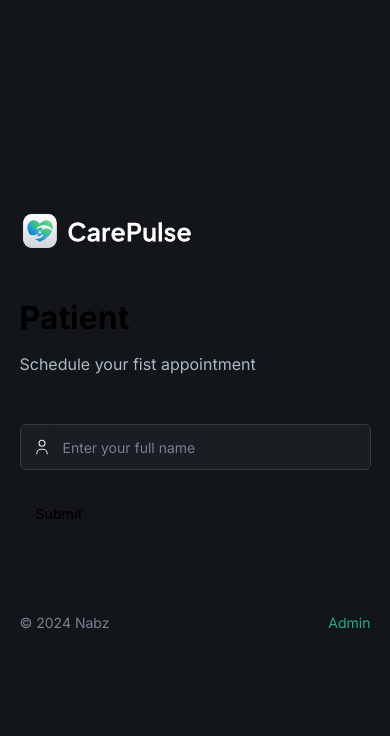
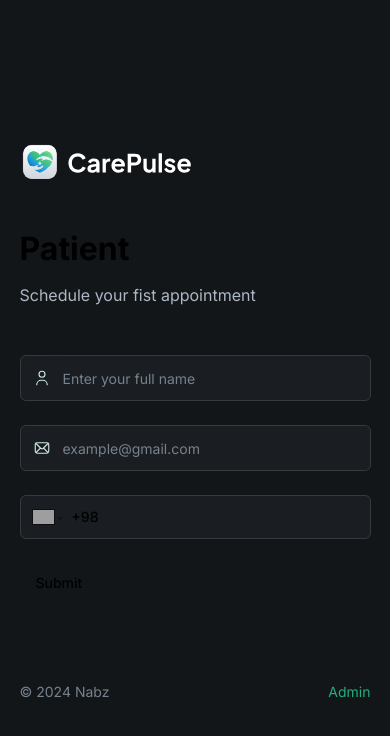
Before and after one commit to mmnsrti/nabz, a Next.js app: page / in a window 390 px wide. Shown: the top 736 px of the page. Built offline with nearby package versions, Linux system fonts and the light colour scheme; grey boxes are pictures that could not be loaded.

Commit message:
"Updated PatientForm.tsx and CustomFormFields.tsx to add phone input field, installed react-phone-number-input package and updated package-lock.json and package.json accordingly."

```diff
--- a/components/forms/PatientForm.tsx
+++ b/components/forms/PatientForm.tsx
@@ -13,13 +13,13 @@
 });
 
 export enum FormFieldType {
-    INPUT = 'input'
-    ,CHECKBOX = 'checkbox'
-    ,SELECT = 'select'
-    ,TEXTAREA = 'textarea'
-    ,PHONE_INPUT = 'phoneInput'
-    ,DATE_PICKER = 'datePicker'
-    ,SKELETON = 'skeleton'
+  INPUT = "input",
+  CHECKBOX = "checkbox",
+  SELECT = "select",
+  TEXTAREA = "textarea",
+  PHONE_INPUT = "phoneInput",
+  DATE_PICKER = "datePicker",
+  SKELETON = "skeleton",
 }
 const PatientForm = () => {
   // 1. Define your form.
@@ -52,7 +52,24 @@
           placeholder="Enter your full name"
           iconSrc="/assets/icons/user.svg"
           iconAlt="user"
-
+        />
+        <CustomFormFields
+          control={form.control}
+          fieldType={FormFieldType.INPUT}
+          name="email"
+          label="Email"
+          placeholder="example@gmail.com"
+          iconSrc="/assets/icons/email.svg"
+          iconAlt="email"
+        />
+        <CustomFormFields
+          control={form.control}
+          fieldType={FormFieldType.PHONE_INPUT}
+          name="phone"
+          label="Phone Number"
+          placeholder="+98912123465"
+          iconSrc="/assets/icons/phone.svg"
+          iconAlt="phone"
         />
         <Button type="submit">Submit</Button>
       </form>
--- a/components/ui/CustomFormFields.tsx
+++ b/components/ui/CustomFormFields.tsx
@@ -11,6 +11,8 @@
 import { Control } from "react-hook-form";
 import { FormFieldType } from "../forms/PatientForm";
 import Image from "next/image";
+import "react-phone-number-input/style.css";
+import PhoneInput from "react-phone-number-input";
 type CustomProps = {
   control: Control<any>;
   name: string;
@@ -26,7 +28,16 @@
   fieldType: FormFieldType;
 };
 const RenderField = ({ props, field }: { field: any; props: CustomProps }) => {
-  const { control, fieldType, name, label, iconSrc, iconAlt,placeholder,disabled } = props;
+  const {
+    control,
+    fieldType,
+    name,
+    label,
+    iconSrc,
+    iconAlt,
+    placeholder,
+    disabled,
+  } = props;
 
   switch (fieldType) {
     case FormFieldType.INPUT:
@@ -51,6 +62,20 @@
             />
           </FormControl>
         </div>
+      );
+    case FormFieldType.PHONE_INPUT:
+      return (
+        <FormControl>
+          <PhoneInput
+            defaultCountry="IR"
+            placeholder={props.placeholder}
+            international
+            withCountryCallingCode
+            value={field.value as E164Number | undefined}
+            onChange={field.onChange}
+            className="input-phone"
+          />
+        </FormControl>
       );
 
     default:
--- a/package.json
+++ b/package.json
@@ -20,6 +20,7 @@
     "react": "^18",
     "react-dom": "^18",
     "react-hook-form": "^7.52.1",
+    "react-phone-number-input": "^3.4.4",
     "tailwind-merge": "^2.4.0",
     "tailwindcss-animate": "^1.0.7",
     "zod": "^3.23.8"
```
Also changed, not shown: 1 other file (tests, documents, lock files or other folders).
